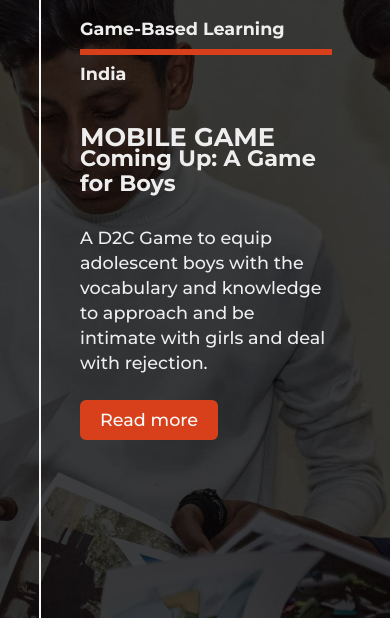
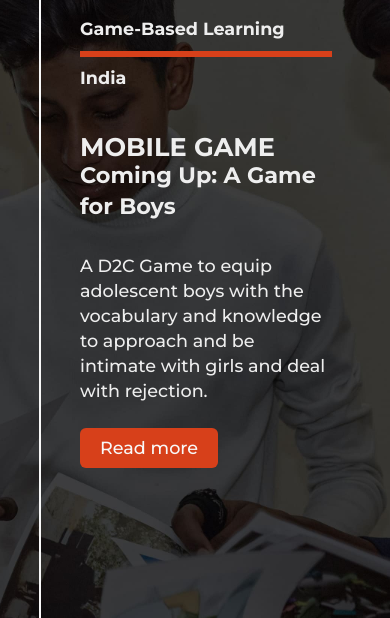
Before and after one commit to vanguardbi/hditimeline, a plain HTML site: page index.html in a window 390 px wide. Shown: the part 183-801 px from the top of the page. Drawn offline with nearby package versions, Linux system fonts and the light colour scheme.

Commit message:
Correct line heights

```diff
--- a/style.css
+++ b/style.css
@@ -323,7 +323,7 @@ div.divider{
   }
 
   .title, .subtitle{
-    line-height: 1.1;
+    line-height: 1.4;
   }
 
   .timeline-item--active .year h3 {
@@ -621,7 +621,7 @@ span.title{
 
 .location, .category{
   font-size: 1.2em;
-  line-height: 1;
+  /* line-height: 1; */
 }
 
 .location span {
@@ -681,6 +681,7 @@ span.title{
 
   .category, .location {
     font-size: 1.1rem;
+    line-height: 1.4rem;
   }
 
   .title{
```
